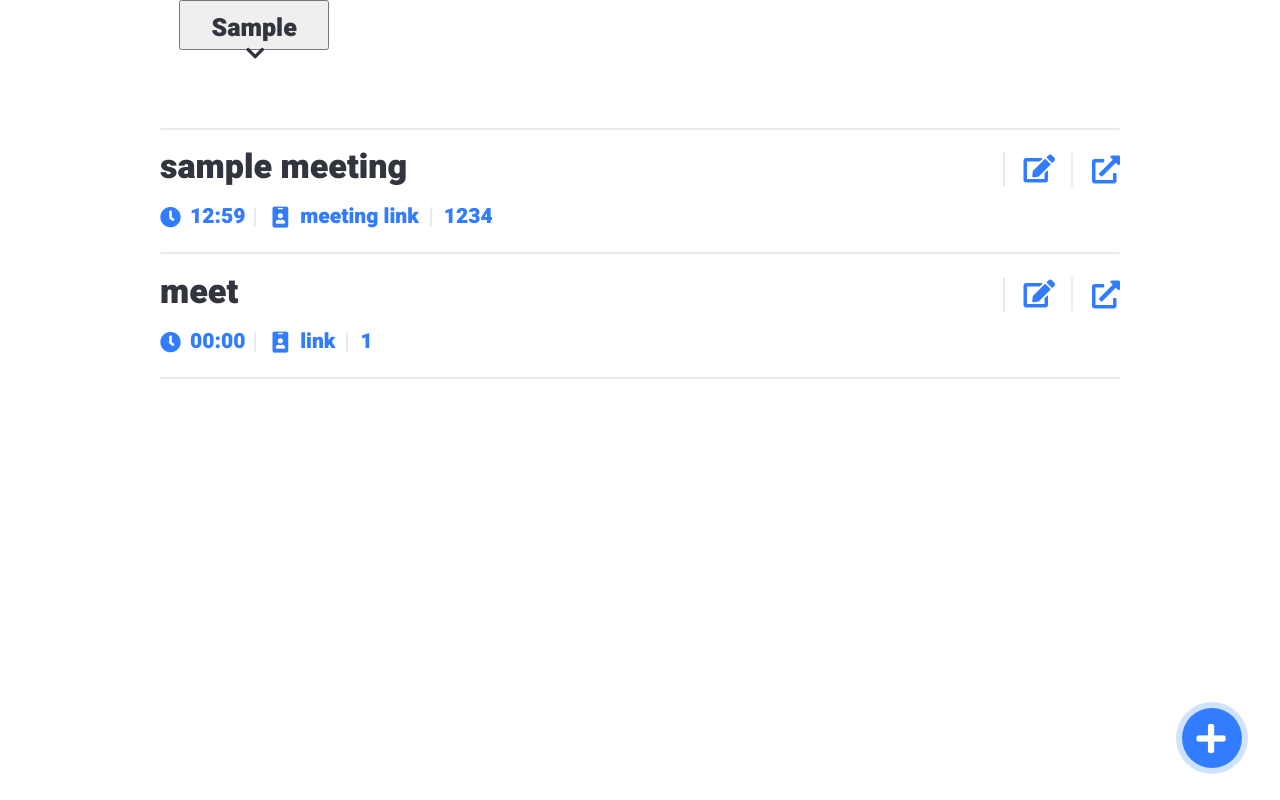
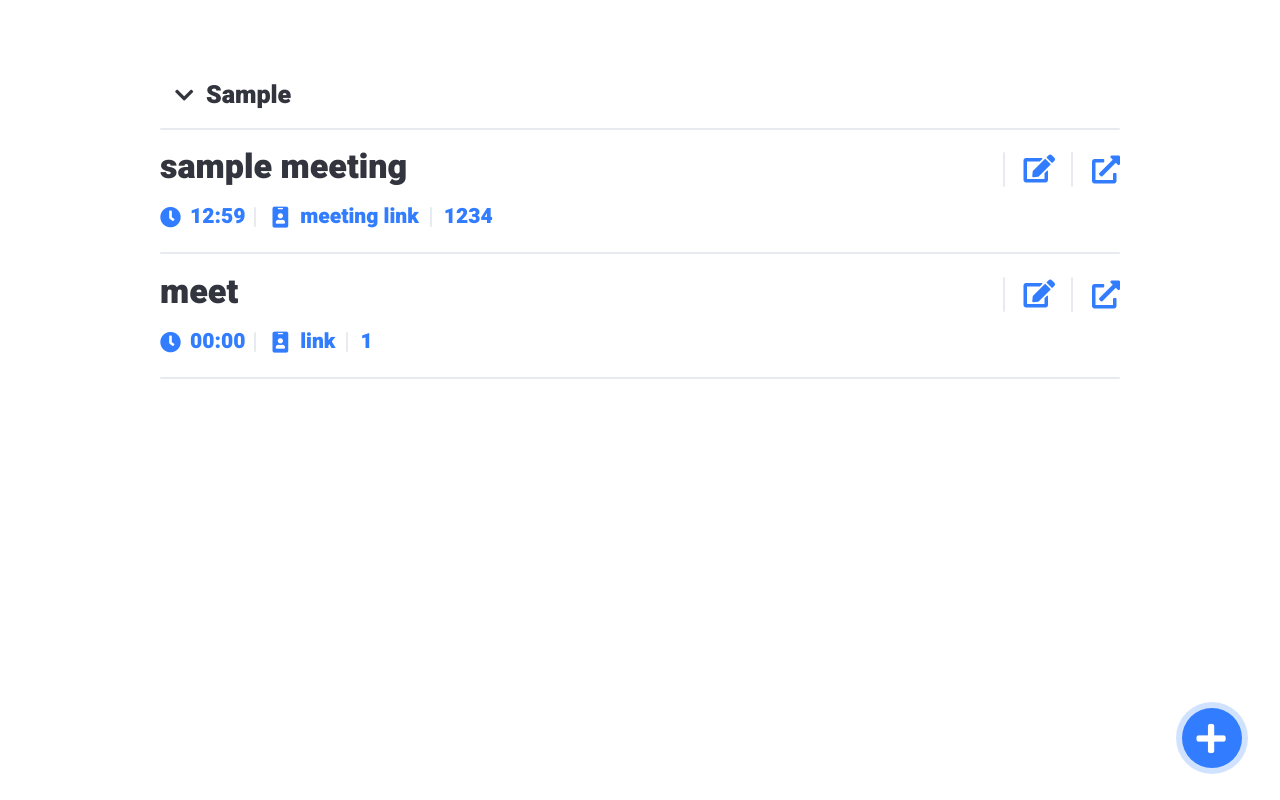
Before and after one commit to Classto/Frontend, a React (Create React App) app: page /editor/sample in a window 1280 px wide. Built offline with nearby package versions, Linux system fonts and the light colour scheme.

Commit message:
chore: #category hover

```diff
--- a/src/editor.css
+++ b/src/editor.css
@@ -33,32 +33,48 @@ label, label > input {
 
 #category {
     position: absolute;
+    top: 15%;
+    margin-top: -50px;
     height: 50px;
     width: 150px;
-    margin-left: 14vw;
+    margin-left: 12.5vw;
+
+    outline: none;
+    border: 0;
+    border-radius: 10px;
+    background-color: #ffffff00;
+
+    transition: background-color 150ms linear;
+
+    cursor: pointer;
+}
+
+#category:hover {
+    background-color: #e5eaf0;
 }
 
 #category > p {
-    position: relative;
+    position: absolute;
 
-    height: 5vh;
-    margin-left: 32.5px;
-    margin: 0;
+    top:50%;
+    transform:translateY(-50%);
+    margin-left: 40px;
+    margin-top: 0;
+    margin-bottom: 0;
 
     font-family: 'Heebo', sans-serif;
     font-style: normal;
     font-weight: 900;
     font-size: 25px;
-    line-height: 51px;
 
     color: #33353E;
 }
 
 #category > i {
-    position: relative;
-
-    margin-left: 2px;
-
+    position: absolute;
+    margin-left: -60px;
+    top:50%;
+    transform:translateY(-50%);
     font-size: 21px;
 
     color: #33353E;
@@ -72,6 +88,7 @@ label, label > input {
     bottom: 78.6%;
     top: 15%;
     height: 2px;
+    margin-bottom: 0;
 
     border: 0;
     border-radius: 100rem;
```
